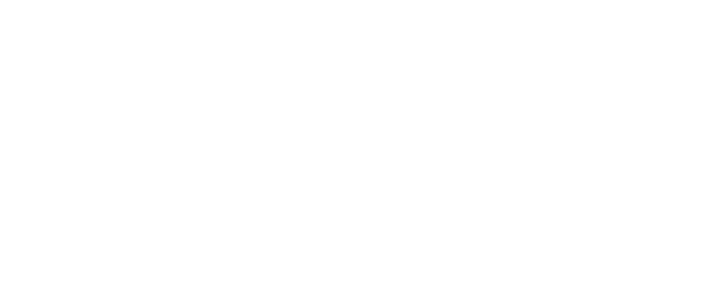
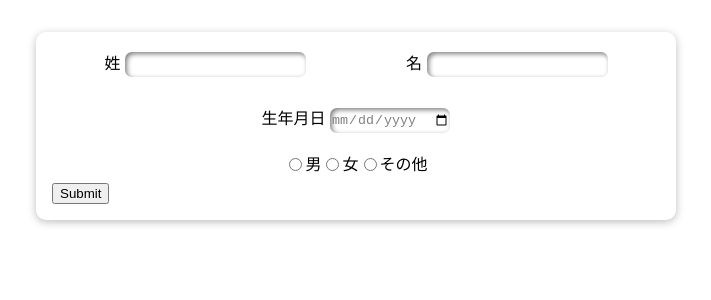
Before and after one commit to cafeorea/react-signup-form, a React (Create React App) app: page / in a window 1280 px wide. Shown: the top 300 px of the page, without its empty margins (284-995 px from the left). Built offline with nearby package versions, Linux system fonts and the light colour scheme.

Commit message:
Basic form elements added

```diff
--- a/src/App.js
+++ b/src/App.js
@@ -1,10 +1,10 @@
-import React from 'react';
-
+import React from "react";
+import UserForm from "./components/User/UserForm";
 
 function App() {
   return (
     <div>
-
+      <UserForm />
     </div>
   );
 }
--- /dev/null
+++ b/src/components/UI/Card.js
@@ -0,0 +1,8 @@
+import React from "react";
+import styles from "./Card.module.css";
+
+const Card = (props) => {
+  return <div className={`${styles.card} ${props.form}`}>{props.children}</div>;
+};
+
+export default Card;
--- /dev/null
+++ b/src/components/UI/Card.module.css
@@ -0,0 +1,9 @@
+.card {
+  background: #ffffff;
+  box-shadow: 0 2px 8px rgba(0, 0, 0, 0.26);
+  border-radius: 10px;
+  margin: 2rem auto;
+  padding: 1rem;
+  width: 90%;
+  max-width: 40rem;
+}
--- /dev/null
+++ b/src/components/User/UserForm.js
@@ -0,0 +1,44 @@
+import React from "react";
+import Card from "../UI/Card";
+import styles from "./UserForm.module.css";
+
+const UserForm = (props) => {
+  const submitHandler = (event) => {
+    event.preventDefault();
+  };
+  return (
+    <Card className={styles.form}>
+      <form className={`${styles.input}`} onSubmit={submitHandler}>
+        <div className={`${styles.name}`}>
+          <div>
+            <label htmlFor="surname">姓 </label>
+            <input className={`${styles.box}`} id="surname" type="text"></input>
+          </div>
+          <div>
+            <label htmlFor="first-name">名 </label>
+            <input
+              className={`${styles.box}`}
+              id="first-name"
+              type="text"
+            ></input>
+          </div>
+        </div>
+        <div className={`${styles.age}`}>
+          <label htmlFor="age">生年月日 </label>
+          <input className={`${styles.box}`} id="age" type="date"></input>
+        </div>
+        <div className={`${styles.gender}`}>
+          <input type="radio" id="male" name="gender" />
+          男
+          <input type="radio" id="female" name="gender" />
+          女
+          <input type="radio" id="other" name="gender" />
+          その他
+        </div>
+        <button type="submit">Submit</button>
+      </form>
+    </Card>
+  );
+};
+
+export default UserForm;
--- /dev/null
+++ b/src/components/User/UserForm.module.css
@@ -0,0 +1,49 @@
+.form {
+  margin: 2rem auto;
+  padding: 1rem;
+  width: 90%;
+  max-width: 40rem;
+}
+
+.input {
+  font-size: 16px;
+  font-weight: 400;
+  font-family: Arial, Helvetica, sans-serif;
+  margin: auto;
+}
+
+.name {
+  text-align: center;
+  width: 100%;
+  padding: 0.15rem;
+  margin-bottom: 0.5rem;
+  display: flex;
+  justify-content: space-around;
+  padding-bottom: 10px;
+}
+.age {
+  text-align: center;
+  padding: 10px;
+  margin-bottom: 0.5rem;
+}
+
+.gender {
+  display: flex;
+  justify-content: center;
+  margin-bottom: 0.5rem;
+}
+
+.box {
+  color: grey;
+  height: 25px;
+  border-radius: 7px;
+  border: none;
+  box-shadow: inset 2px 2px 5px grey, inset -5px -5px 10px white;
+}
+
+input:focus,
+textarea:focus,
+select:focus {
+  outline-color: #8eb082;
+  outline-width: 1px;
+}
```
Also changed, not shown: src/components/UI/Button.js (added), src/components/UI/Button.module.css (added).
